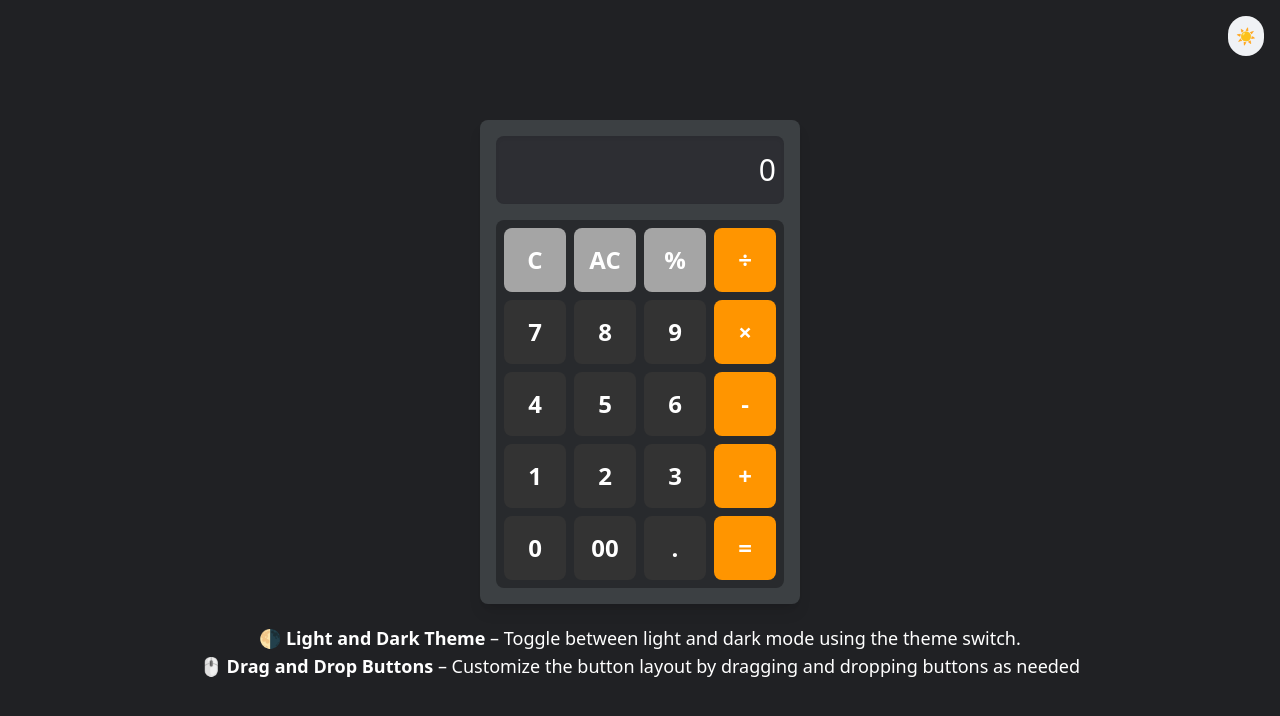
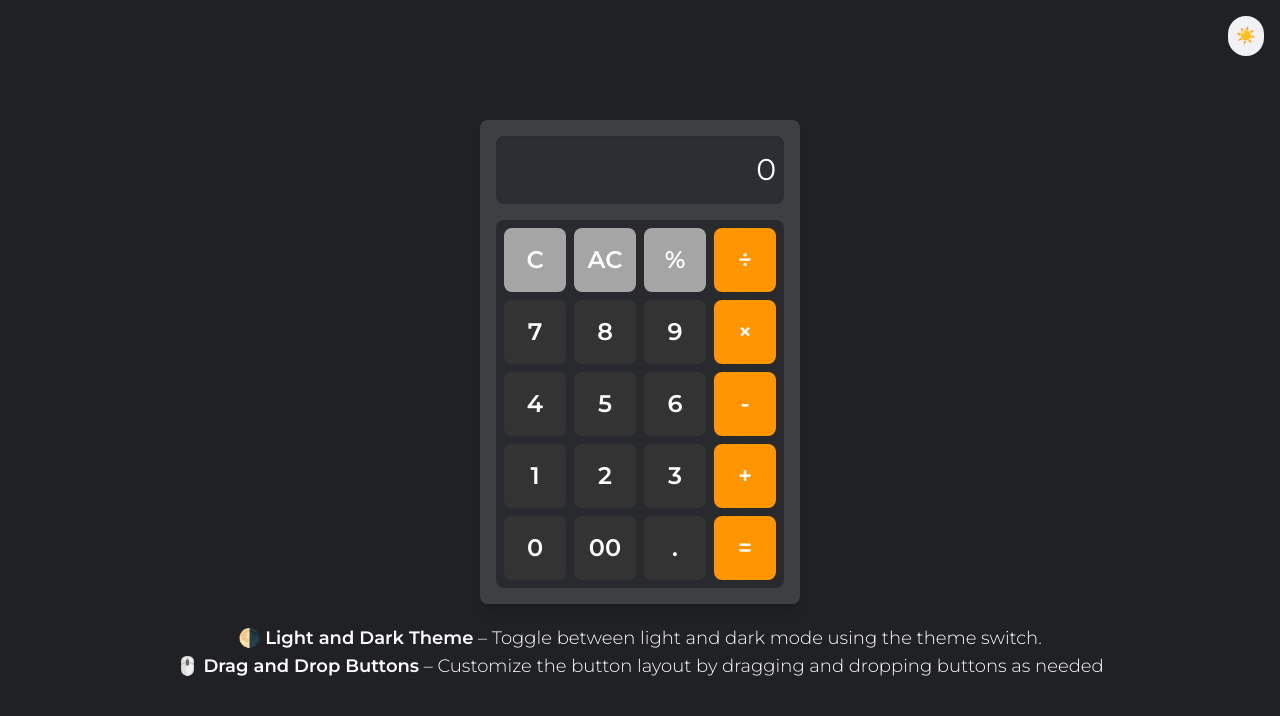
Before and after one commit to Tanaypanchal007/drag-and-drop-calculator, a React (Vite) app: page / in a window 1280 px wide. Shown: the top 716 px of the page. Built offline with nearby package versions, Linux system fonts and the light colour scheme.

Commit message:
Font added

```diff
--- a/index.html
+++ b/index.html
@@ -6,6 +6,10 @@
   <link rel="icon" type="image/svg+xml" href="/vite.svg" />
   <meta name="viewport" content="width=device-width, initial-scale=1.0" />
   <title>Calculator</title>
+
+  <style>
+    @import url('https://fonts.googleapis.com/css2?family=Montserrat:ital,wght@0,100..900;1,100..900&display=swap');
+    </style>
 </head>
 
 <body>
--- a/src/App.jsx
+++ b/src/App.jsx
@@ -14,7 +14,7 @@ const App = () => {
   }, [theme]);
 
   return (
-    <div className="flex justify-center items-center h-screen bg-light-main-bg dark:bg-dark-main-bg">
+    <div className="flex font-mono justify-center items-center h-screen bg-light-main-bg dark:bg-dark-main-bg">
       <ThemeToggle />
       <div className="flex flex-col justify-center items-center">
         <Calculator />
--- a/tailwind.config.js
+++ b/tailwind.config.js
@@ -7,6 +7,9 @@ export default {
   ],
   theme: {
     extend: {
+      fontFamily: {
+        'mono': ["Montserrat", 'sans-mono'],
+      },
       colors: {
         light: {
           'main-bg': '#f0f2f5',
@@ -21,7 +24,8 @@ export default {
           'button-backside': '#282a2d',
           'calculator-border': '#3c4043',
         }
-      }
+      },
+
     },
   },
   plugins: [],
```
